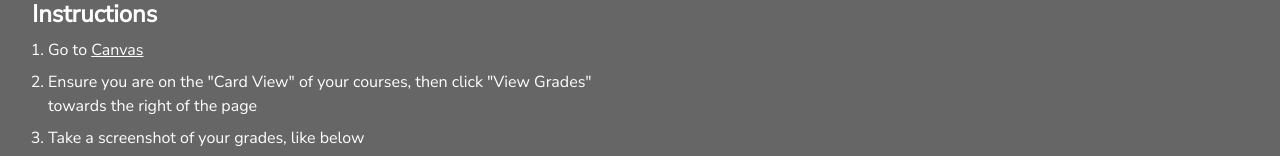
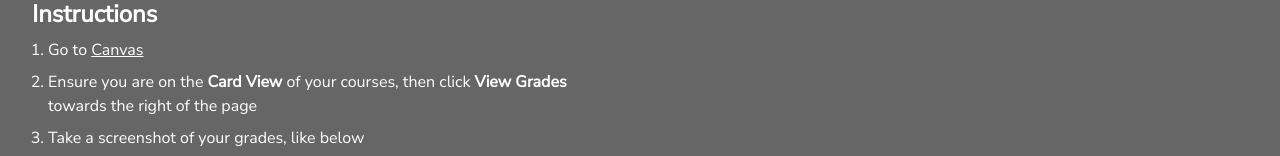
Before and after one commit to nayasinghania/spartan-score, a Next.js app: page / in a window 1280 px wide. Shown: the part 162-318 px from the top of the page. Built offline with nearby package versions, Linux system fonts and the light colour scheme.

Commit message:
update ui

```diff
--- a/src/components/instructions.tsx
+++ b/src/components/instructions.tsx
@@ -13,8 +13,8 @@ export default function Instructions() {
 					</Link>
 				</li>
 				<li>
-					Ensure you are on the "Card View" of your courses, then click "View
-					Grades" towards the right of the page
+					Ensure you are on the <strong>Card View</strong> of your courses, then
+					click <strong>View Grades</strong> towards the right of the page
 				</li>
 				<li>
 					Take a screenshot of your grades, like below
```
